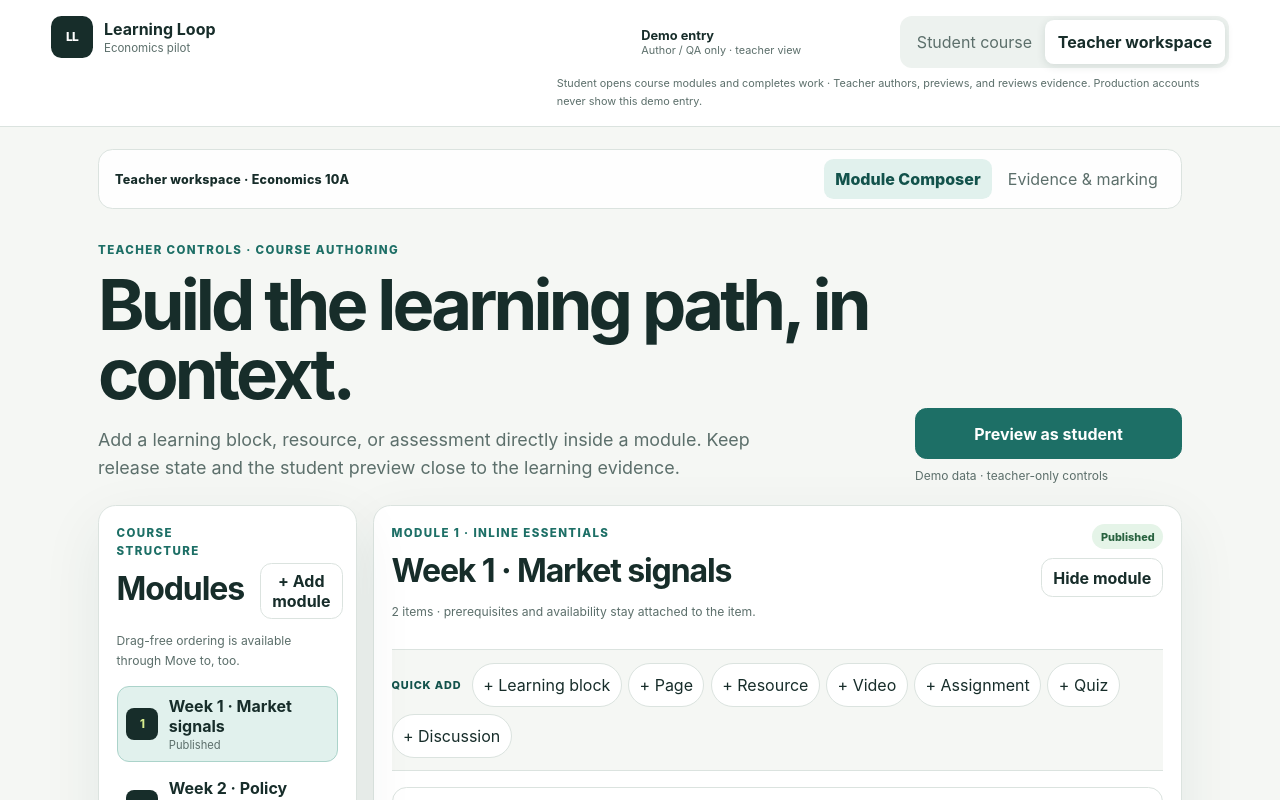
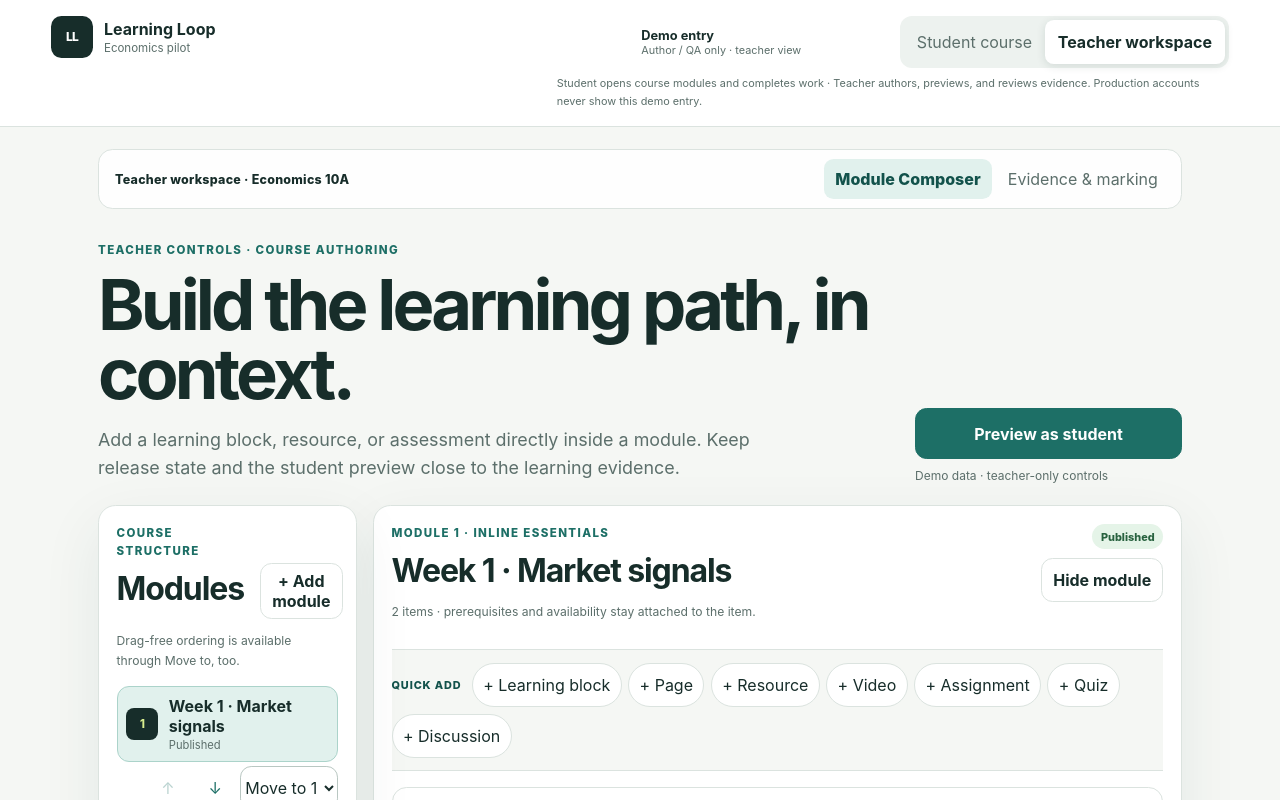
Before and after one commit to narutoben10af/learning-loop-lms, a React (Vite) app: page / in a window 1280 px wide. Both pictures are taken after a click on the button "Teacher workspace". Shown: the top 800 px of the page. Built offline with nearby package versions, Linux system fonts and the light colour scheme.

Commit message:
fix: connect authored modules to student preview

```diff
--- a/src/App.tsx
+++ b/src/App.tsx
@@ -4,6 +4,7 @@ import {
   useState,
   type CSSProperties,
   type Dispatch,
+  type SetStateAction,
 } from "react";
 import {
   activityReducer,
@@ -20,9 +21,11 @@ import {
   type Shift,
 } from "./domain/activity";
 import {
+  assertValidCourseModel,
   createCourse,
   createModule,
   createModuleItem,
+  moveModule,
   moveModuleItem,
   projectCourse,
   reviseModuleItem,
@@ -65,6 +68,7 @@ const demoStudents = [
 ] as const;
 
 const DEMO_NOW = "2026-08-15T09:00:00.000Z";
+const COURSE_STORAGE_KEY = "learning-loop-course-model-v1";
 
 function buildPilotCourseModel(): CourseModel {
   const course = createCourse({
@@ -179,6 +183,22 @@ function buildPilotCourseModel(): CourseModel {
 
 const pilotCourseModel = buildPilotCourseModel();
 
+function loadCourseModel(storage: Storage): CourseModel {
+  const serialized = storage.getItem(COURSE_STORAGE_KEY);
+  if (!serialized) return structuredClone(pilotCourseModel);
+  try {
+    const parsed = JSON.parse(serialized) as CourseModel;
+    assertValidCourseModel(parsed);
+    return parsed;
+  } catch {
+    return structuredClone(pilotCourseModel);
+  }
+}
+
+function saveCourseModel(storage: Storage, course: CourseModel): void {
+  storage.setItem(COURSE_STORAGE_KEY, JSON.stringify(course));
+}
+
 type DemoScreen =
   | "student-course"
   | "student-activity"
@@ -636,24 +656,36 @@ function ReflectionCard({ state, dispatch }: ActivityProps) {
 }
 
 function StudentCourseHome({
+  course,
   state,
   onOpenActivity,
 }: {
+  course: CourseModel;
   state: ActivityState;
   onOpenActivity: () => void;
 }) {
   const progress = evidenceProgress(state);
-  const projection = projectCourse(pilotCourseModel, "student", {
+  const projection = projectCourse(course, "student", {
     now: DEMO_NOW,
-    completedItemIds: new Set(["welcome"]),
+    completedItemIds: new Set(
+      state.submitted ? ["welcome", "supply-shock-activity"] : ["welcome"],
+    ),
   });
   const visibleModules = projection.modules;
-  const rawItemsByModule = new Map(
-    pilotCourseModel.modules.map((module) => [
-      module.id,
-      pilotCourseModel.items.filter((item) => item.moduleId === module.id),
-    ]),
-  );
+  const lockedItemCount = visibleModules.reduce(
+    (total, module) => total + module.lockedItemCount,
+    0,
+  );
+  const nextRelease = visibleModules
+    .map((module) => module.nextAvailableAt)
+    .filter((value): value is string => value !== null)
+    .sort()[0];
+  const nextReleaseLabel = nextRelease
+    ? new Date(nextRelease).toLocaleDateString("en-GB", {
+        day: "numeric",
+        month: "short",
+      })
+    : "No scheduled release";
   return (
     <main id="main-content" className="page-shell course-home-shell">
       <nav className="course-nav" aria-label="Student course navigation">
@@ -696,13 +728,17 @@ function StudentCourseHome({
         </div>
         <div>
           <span>Course rhythm</span>
-          <strong>3 modules</strong>
+          <strong>{visibleModules.length} modules available</strong>
           <small>Ordered by your teacher</small>
         </div>
         <div>
           <span>Release status</span>
-          <strong>1 available now</strong>
-          <small>Next module opens 22 Aug</small>
+          <strong>
+            {lockedItemCount === 0
+              ? "All current work open"
+              : `${lockedItemCount} item${lockedItemCount === 1 ? "" : "s"} scheduled`}
+          </strong>
+          <small>Next release {nextReleaseLabel}</small>
         </div>
       </section>
       <section className="module-list" aria-labelledby="modules-title">
@@ -715,8 +751,6 @@ function StudentCourseHome({
         </div>
         <div className="module-stack">
           {visibleModules.map((module, moduleIndex) => {
-            const rawItems = rawItemsByModule.get(module.id) ?? [];
-            const lockedCount = rawItems.length - module.items.length;
             return (
               <article className="module-card" key={module.id}>
                 <div className="module-card-heading">
@@ -737,8 +771,11 @@ function StudentCourseHome({
                 </div>
                 <ol className="module-item-list">
                   {module.items.map((item, itemIndex) => {
-                    const complete = item.id === "welcome";
-                    const current = item.id === "supply-shock-activity";
+                    const complete =
+                      item.id === "welcome" ||
+                      (item.id === "supply-shock-activity" && state.submitted);
+                    const current =
+                      item.id === "supply-shock-activity" && !state.submitted;
                     return (
                       <li
                         className={
@@ -768,27 +805,32 @@ function StudentCourseHome({
                               ? "In progress"
                               : "Ready"}
                         </span>
-                        {current && (
+                        {(current || complete) && (
                           <button
                             className="button primary item-action"
                             type="button"
                             onClick={onOpenActivity}
                           >
-                            Continue
+                            {complete ? "Review" : "Continue"}
                           </button>
                         )}
                       </li>
                     );
                   })}
-                  {lockedCount > 0 && (
+                  {module.lockedItemCount > 0 && (
                     <li className="module-item locked">
                       <span className="item-index" aria-hidden="true">
                         ···
                       </span>
                       <span className="module-item-copy">
-                        <strong>{lockedCount} items locked</strong>
+                        <strong>
+                          {module.lockedItemCount} item
+                          {module.lockedItemCount === 1 ? "" : "s"} locked
+                        </strong>
                         <small>
-                          Available from 22 Aug · Your teacher sets release
+                          {module.nextAvailableAt
+                            ? `Available from ${new Date(module.nextAvailableAt).toLocaleDateString("en-GB", { day: "numeric", month: "short" })} · Your teacher sets release`
+                            : "Your teacher sets the release"}
                         </small>
                       </span>
                       <span className="item-status">Scheduled</span>
@@ -881,17 +923,21 @@ function releaseLabel(state: ReleaseState): string {
 }
 
 function TeacherComposer({
+  course,
+  setCourse,
   setScreen,
 }: {
+  course: CourseModel;
+  setCourse: Dispatch<SetStateAction<CourseModel>>;
   setScreen: (screen: DemoScreen) => void;
 }) {
-  const [course, setCourse] = useState<CourseModel>(() =>
-    structuredClone(pilotCourseModel),
-  );
   const [selectedModuleId, setSelectedModuleId] = useState(
     pilotCourseModel.modules[0].id,
   );
   const [nextItemNumber, setNextItemNumber] = useState(1);
+  const [titleDrafts, setTitleDrafts] = useState<Record<string, string>>({});
+  const [titleErrors, setTitleErrors] = useState<Record<string, string>>({});
+  const [orderNotice, setOrderNotice] = useState("");
   const selectedModule =
     course.modules.find((module) => module.id === selectedModuleId) ??
     course.modules[0];
@@ -931,13 +977,32 @@ function TeacherComposer({
       selectedItems.map((item) => (item.id === nextItem.id ? nextItem : item)),
     );
   };
-  const updateItemTitle = (item: ModuleItem, title: string) => {
-    if (item.title === title) return;
+  const commitItemTitle = (item: ModuleItem) => {
+    const draft = titleDrafts[item.id];
+    if (draft === undefined) return;
+    if (!draft.trim()) {
+      setTitleErrors((current) => ({
+        ...current,
+        [item.id]: "A module item needs a title before it can be saved.",
+      }));
+      return;
+    }
+    setTitleDrafts((current) => {
+      const next = { ...current };
+      delete next[item.id];
+      return next;
+    });
+    setTitleErrors((current) => {
+      const next = { ...current };
+      delete next[item.id];
+      return next;
+    });
+    if (draft.trim() === item.title) return;
     updateItem(
       reviseModuleItem(
         item,
         {
-          title,
+          title: draft.trim(),
           type: item.type,
           completion: item.completion,
           availability: item.availability,
@@ -949,6 +1014,7 @@ function TeacherComposer({
     );
   };
   const moveItem = (itemId: string, targetPosition: number) => {
+    const item = selectedItems.find((entry) => entry.id === itemId);
     replaceItems(
       moveModuleItem(
         selectedItems,
@@ -958,6 +1024,27 @@ function TeacherComposer({
         DEMO_NOW,
       ),
     );
+    if (item) {
+      setOrderNotice(`${item.title} moved to position ${targetPosition + 1}.`);
+    }
+  };
+  const moveModuleInCourse = (moduleId: string, targetPosition: number) => {
+    const module = course.modules.find((entry) => entry.id === moduleId);
+    setCourse((current) => ({
+      ...current,
+      modules: moveModule(
+        current.modules,
+        moduleId,
+        targetPosition,
+        "teacher-1",
+        DEMO_NOW,
+      ),
+    }));
+    if (module) {
+      setOrderNotice(
+        `${module.title} moved to position ${targetPosition + 1}.`,
+      );
+    }
   };
   const setItemState = (item: ModuleItem, nextState: ReleaseState) => {
     updateItem(transitionReleaseState(item, nextState, "teacher-1", DEMO_NOW));
@@ -1031,6 +1118,9 @@ function TeacherComposer({
         </div>
       </section>
       <div className="composer-layout">
+        <p className="sr-only" aria-live="polite">
+          {orderNotice}
+        </p>
         <aside className="composer-sidebar" aria-labelledby="module-list-title">
           <div className="panel-heading">
             <div>
@@ -1050,14 +1140,15 @@ function TeacherComposer({
           </p>
           <div className="composer-module-list">
             {course.modules.map((module, index) => (
+              <div className="composer-module-row" key={module.id}>
                 <button
                   className={
                     module.id === selectedModule.id
                       ? "composer-module selected"
                       : "composer-module"
                   }
-                key={module.id}
-                type="button"
+                  type="button"
+                  aria-pressed={module.id === selectedModule.id}
                   onClick={() => setSelectedModuleId(module.id)}
                 >
                   <span className="composer-module-number">{index + 1}</span>
@@ -1066,6 +1157,49 @@ function TeacherComposer({
                     <small>{releaseLabel(module.state)}</small>
                   </span>
                 </button>
+                <div
+                  className="composer-module-order"
+                  aria-label={`Order controls for ${module.title}`}
+                >
+                  <button
+                    type="button"
+                    aria-label={`Move ${module.title} up`}
+                    disabled={index === 0}
+                    onClick={() => moveModuleInCourse(module.id, index - 1)}
+                  >
+                    ↑
+                  </button>
+                  <button
+                    type="button"
+                    aria-label={`Move ${module.title} down`}
+                    disabled={index === course.modules.length - 1}
+                    onClick={() => moveModuleInCourse(module.id, index + 1)}
+                  >
+                    ↓
+                  </button>
+                  <label>
+                    <span className="sr-only">
+                      Move {module.title} to position
+                    </span>
+                    <select
+                      aria-label={`Move ${module.title} to position`}
+                      value={index}
+                      onChange={(event) =>
+                        moveModuleInCourse(
+                          module.id,
+                          Number(event.target.value),
+                        )
+                      }
+                    >
+                      {course.modules.map((_, position) => (
+                        <option key={position} value={position}>
+                          Move to {position + 1}
+                        </option>
+                      ))}
+                    </select>
+                  </label>
+                </div>
+              </div>
             ))}
           </div>
         </aside>
@@ -1158,11 +1292,27 @@ function TeacherComposer({
                   <input
                     id={`item-title-${item.id}`}
                     className="composer-title-input"
-                    value={item.title}
+                    value={titleDrafts[item.id] ?? item.title}
+                    aria-invalid={Boolean(titleErrors[item.id])}
                     onChange={(event) =>
-                      updateItemTitle(item, event.target.value)
-                    }
+                      setTitleDrafts((current) => ({
+                        ...current,
+                        [item.id]: event.target.value,
+                      }))
+                    }
+                    onBlur={() => commitItemTitle(item)}
+                    onKeyDown={(event) => {
+                      if (event.key === "Enter") {
+                        event.preventDefault();
+                        commitItemTitle(item);
+                      }
+                    }}
                   />
+                  {titleErrors[item.id] && (
+                    <span className="field-note composer-error" role="alert">
+                      {titleErrors[item.id]}
+                    </span>
+                  )}
                   <details>
                     <summary>Availability &amp; prerequisites</summary>
                     <p>
@@ -1216,9 +1366,9 @@ function TeacherComposer({
             ))}
           </ol>
           <div className="composer-release-checklist">
-            <strong>Before release</strong>
-            <span>✓ Student preview checked</span>
-            <span>✓ Availability and prerequisites visible</span>
+            <strong>Release checklist</strong>
+            <span>○ Preview this module as a student</span>
+            <span>○ Confirm availability and prerequisites</span>
             <span>✓ One canonical item identity per block</span>
           </div>
           <p className="privacy-note">
@@ -1544,6 +1694,9 @@ function TeacherEvidence({
 
 export function App() {
   const [screen, setScreen] = useState<DemoScreen>("student-course");
+  const [course, setCourse] = useState<CourseModel>(() =>
+    loadCourseModel(window.localStorage),
+  );
   const [state, dispatch] = useReducer(
     activityReducer,
     initialActivityState,
@@ -1552,11 +1705,15 @@ export function App() {
   useEffect(() => {
     saveActivityState(window.localStorage, state);
   }, [state]);
+  useEffect(() => {
+    saveCourseModel(window.localStorage, course);
+  }, [course]);
   return (
     <>
       <PreviewHeader screen={screen} setScreen={setScreen} />
       {screen === "student-course" && (
         <StudentCourseHome
+          course={course}
           state={state}
           onOpenActivity={() => setScreen("student-activity")}
         />
@@ -1569,7 +1726,11 @@ export function App() {
         />
       )}
       {screen === "teacher-composer" && (
-        <TeacherComposer setScreen={setScreen} />
+        <TeacherComposer
+          course={course}
+          setCourse={setCourse}
+          setScreen={setScreen}
+        />
       )}
       {screen === "teacher-evidence" && (
         <TeacherEvidence
@@ -1580,7 +1741,13 @@ export function App() {
       )}
       <footer>
         <p>Learning Loop LMS · Public pilot prototype · Synthetic data only</p>
-        <button type="button" onClick={() => dispatch({ type: "reset" })}>
+        <button
+          type="button"
+          onClick={() => {
+            dispatch({ type: "reset" });
+            setCourse(structuredClone(pilotCourseModel));
+          }}
+        >
           Reset local demo
         </button>
       </footer>
--- a/src/domain/course.ts
+++ b/src/domain/course.ts
@@ -119,6 +119,9 @@ export interface CourseProjection {
     title: string;
     position: number;
     state: ReleaseState;
+    /** Student-safe aggregate for items that are not released yet. */
+    lockedItemCount: number;
+    nextAvailableAt: string | null;
     items: Array<{
       id: ModuleItemId;
       type: ModuleItemType;
@@ -519,6 +522,82 @@ export function orderModuleItems(items: readonly ModuleItem[]): ModuleItem[] {
   );
 }
 
+export function reorderModules(
+  modules: readonly Module[],
+  orderedIds: readonly ModuleId[],
+  actorId: string,
+  now: string,
+): Module[] {
+  const courseIds = new Set(modules.map((module) => module.courseId));
+  if (courseIds.size > 1) {
+    throw new Error("reorderModules accepts one course at a time");
+  }
+  assertNonEmpty(actorId, "actorId");
+  assertIsoDate(now, "now");
+  if (
+    modules.some(
+      (module) =>
+        assertIsoDate(now, "now") <
+        assertIsoDate(module.audit.updatedAt, "audit.updatedAt"),
+    )
+  ) {
+    throw new Error("now must not move a module audit backwards");
+  }
+  if (
+    orderedIds.length !== modules.length ||
+    new Set(orderedIds).size !== orderedIds.length
+  ) {
+    throw new Error("orderedIds must contain each module exactly once");
+  }
+  const byId = new Map(modules.map((module) => [module.id, module]));
+  if (orderedIds.some((id) => !byId.has(id))) {
+    throw new Error("orderedIds contains an unknown module");
+  }
+  return orderedIds.map((id, position) => {
+    const module = byId.get(id)!;
+    return {
+      ...module,
+      position,
+      availability: cloneAvailability(module.availability),
+      prerequisiteModuleIds: [...module.prerequisiteModuleIds],
+      completion: cloneModuleCompletion(module.completion),
+      revision: module.revision + 1,
+      audit: { ...module.audit, updatedBy: actorId, updatedAt: now },
+    };
+  });
+}
+
+/** Accessible Move-To equivalent for module drag/reorder UIs. */
+export function moveModule(
+  modules: readonly Module[],
+  moduleId: ModuleId,
+  targetPosition: number,
+  actorId: string,
+  now: string,
+): Module[] {
+  const ordered = [...modules].sort(
+    (a, b) => a.position - b.position || a.id.localeCompare(b.id),
+  );
+  const currentIndex = ordered.findIndex((module) => module.id === moduleId);
+  if (currentIndex < 0) throw new Error("module not found");
+  if (
+    !Number.isInteger(targetPosition) ||
+    targetPosition < 0 ||
+    targetPosition >= ordered.length
+  ) {
+    throw new Error("targetPosition is outside the course");
+  }
+  const next = [...ordered];
+  const [moved] = next.splice(currentIndex, 1);
+  next.splice(targetPosition, 0, moved);
+  return reorderModules(
+    next,
+    next.map((module) => module.id),
+    actorId,
+    now,
+  );
+}
+
 export function reorderModuleItems(
   items: readonly ModuleItem[],
   orderedIds: readonly ModuleItemId[],
@@ -825,15 +904,11 @@ export function projectCourse(
       context.completedModuleIds,
     );
   });
-  const modules = visibleModules.map((module, visibleModulePosition) => ({
-    id: module.id,
-    title: module.title,
-    position: role === "teacher" ? module.position : visibleModulePosition,
-    state: module.state,
-    items: orderModuleItems(
+  const modules = visibleModules.map((module, visibleModulePosition) => {
+    const orderedItems = orderModuleItems(
       model.items.filter((item) => item.moduleId === module.id),
-    )
-      .filter((item) =>
+    );
+    const visibleItems = orderedItems.filter((item) =>
       role === "teacher"
         ? item.state !== "archived"
         : isAvailable(
@@ -843,8 +918,38 @@ export function projectCourse(
             item.prerequisiteItemIds,
             context.completedItemIds,
           ),
+    );
+    const lockedItems =
+      role === "student"
+        ? orderedItems.filter(
+            (item) =>
+              (item.state === "scheduled" || item.state === "published") &&
+              !isAvailable(
+                item.state,
+                item.availability,
+                context,
+                item.prerequisiteItemIds,
+                context.completedItemIds,
+              ),
           )
-      .map((item, visibleItemPosition) => ({
+        : [];
+    const nextAvailableAt =
+      lockedItems
+        .map((item) => item.availability.startsAt)
+        .filter((value): value is string => value !== null)
+        .sort(
+          (a, b) =>
+            assertIsoDate(a, "nextAvailableAt") -
+            assertIsoDate(b, "nextAvailableAt"),
+        )[0] ?? null;
+    return {
+      id: module.id,
+      title: module.title,
+      position: role === "teacher" ? module.position : visibleModulePosition,
+      state: module.state,
+      lockedItemCount: lockedItems.length,
+      nextAvailableAt,
+      items: visibleItems.map((item, visibleItemPosition) => ({
         id: item.id,
         type: item.type,
         title: item.title,
@@ -852,7 +957,8 @@ export function projectCourse(
         state: item.state,
         completion: cloneItemCompletion(item.completion),
       })),
-  }));
+    };
+  });
   return {
     role,
     course: {
--- a/src/styles.css
+++ b/src/styles.css
@@ -937,13 +937,17 @@ textarea {
   top: 1rem;
 }
 .compact-button {
-  min-height: 2.45rem;
+  min-height: 2.75rem;
   padding: 0.45rem 0.7rem;
 }
 .composer-module-list {
   display: grid;
   gap: 0.35rem;
   margin-top: 1rem;
+}
+.composer-module-row {
+  display: grid;
+  gap: 0.25rem;
 }
 .composer-module {
   align-items: center;
@@ -957,6 +961,7 @@ textarea {
   min-height: 3.4rem;
   padding: 0.55rem;
   text-align: left;
+  width: 100%;
 }
 .composer-module:hover,
 .composer-module.selected {
@@ -978,6 +983,26 @@ textarea {
 .composer-module strong,
 .composer-module small {
   display: block;
+}
+.composer-module-order {
+  align-items: center;
+  display: flex;
+  gap: 0.2rem;
+  justify-content: flex-end;
+}
+.composer-module-order button {
+  background: transparent;
+  border: 0;
+  color: var(--teal);
+  min-height: 2.75rem;
+  min-width: 2.75rem;
+}
+.composer-module-order button:disabled {
+  opacity: 0.3;
+}
+.composer-module-order select,
+.composer-item-actions select {
+  min-height: 2.75rem;
 }
 .composer-module small {
   color: var(--muted);
@@ -1081,9 +1106,19 @@ textarea {
   color: var(--ink);
   font-size: 1rem;
   font-weight: 750;
-  min-height: 2.5rem;
+  min-height: 2.75rem;
   padding: 0.35rem 0.45rem;
   width: 100%;
+}
+.composer-item-main details summary {
+  align-items: center;
+  cursor: pointer;
+  display: flex;
+  min-height: 2.75rem;
+}
+.composer-error {
+  color: #a63c3c;
+  display: block;
 }
 .composer-title-input:hover,
 .composer-title-input:focus {
```
Also changed, not shown: 2 other files (tests, documents, lock files or other folders). Lines whose indentation alone changed are shown as unchanged.
